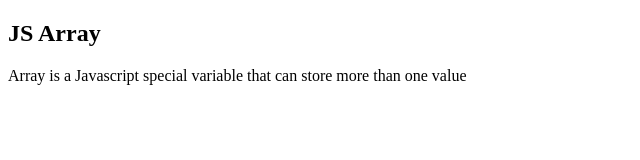
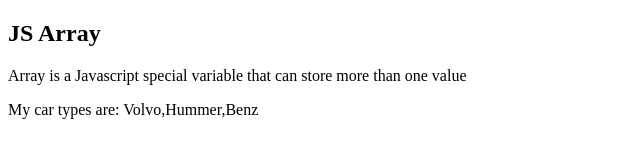
Before and after one commit to celinehimbaza1/JavaScript, a plain HTML site: page jsArray.html in a window 1280 px wide. Shown: the whole page, without its empty margins (0-640 px from the left). Drawn offline with Linux system fonts and the light colour scheme.

Commit message:
JS Array

```diff
--- a/jsArray.html
+++ b/jsArray.html
@@ -9,5 +9,9 @@
     <h2>JS Array</h2>
     <p>Array is a Javascript special variable that can store more than one value</p>
     <p id="demo"></p>
+    <script>
+        const cars=['Volvo','Hummer','Benz']
+        document.getElementById('demo').innerHTML='My car types are: ' +cars
+    </script>
 </body>
 </html>
```
